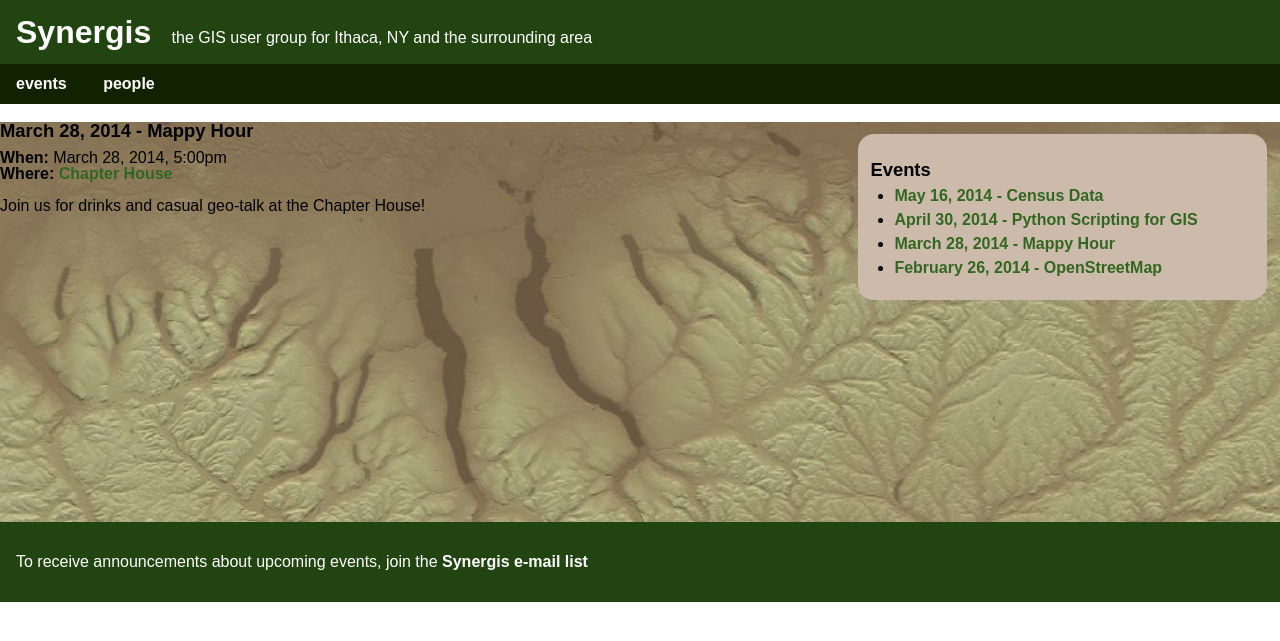
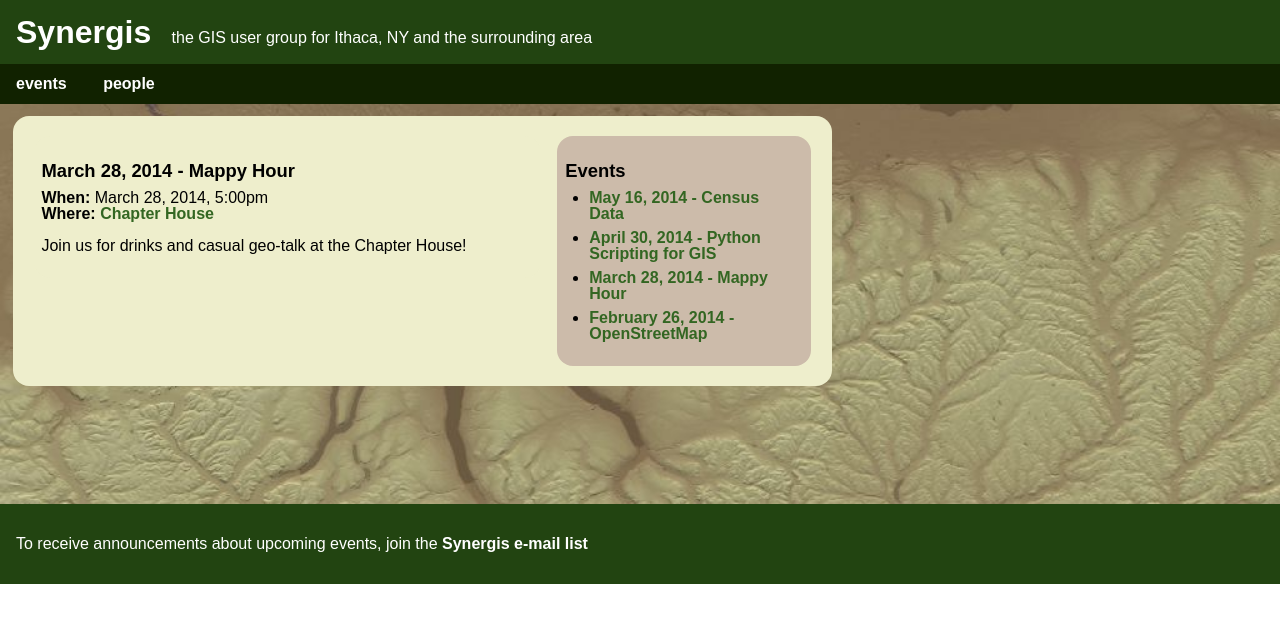
Before and after one commit to synergis-ny/synergis-ny.github.io, a Jekyll site: the page built from _posts/events/2014-03-28-mappy-hour.md, in a window 1280 px wide. Shown: the top 641 px of the page. Built offline with Jekyll 4.4.1, drawn with Linux system fonts in a browser that asks for light colours.

Commit message:
content as article

```diff
--- a/_layouts/default.html
+++ b/_layouts/default.html
@@ -1,5 +1,7 @@
 {% include header.html %}
 
+<article>
 {{ content }}
+</article>
 
 {% include footer.html %}
--- a/_layouts/event.html
+++ b/_layouts/event.html
@@ -4,10 +4,10 @@
 
 {% include aside-events.html %}
 
-<div class="meeting">
+<article class='event'>
     <h2>{{ page.title }}</h2>
-    <div class="when"><b>When:</b> {{ page.date | date: '%B %d, %Y' }}, {{ page.time }}</div>
-    <div class="where"><b>Where:</b> <a href='https://www.google.com/maps/place/{{ page.address }}'>{{ page.location }}</a></div>
-    <div class="notes">{{ page.notes }}</div>
-    <div class="entry">{{ content }}</div>
-</div>
+    <div class='when'><b>When:</b> {{ page.date | date: '%B %d, %Y' }}, {{ page.time }}</div>
+    <div class='where'><b>Where:</b> <a href='https://www.google.com/maps/place/{{ page.address }}'>{{ page.location }}</a></div>
+    <div class='notes'>{{ page.notes }}</div>
+    <div class='entry'>{{ content }}</div>
+</article>
--- a/_layouts/person.html
+++ b/_layouts/person.html
@@ -4,12 +4,12 @@
 
 {% include aside-people.html %}
 
-<div class="person">
+<article class='person'>
     <h2>{{ page.title }}</h2>
 
     {% if page.image != null %}
-        <img src="{{ page.image }}">
+        <img src='{{ page.image }}'>
     {% endif %}
 
     {{ content }}
-</div>
+</article>
```
